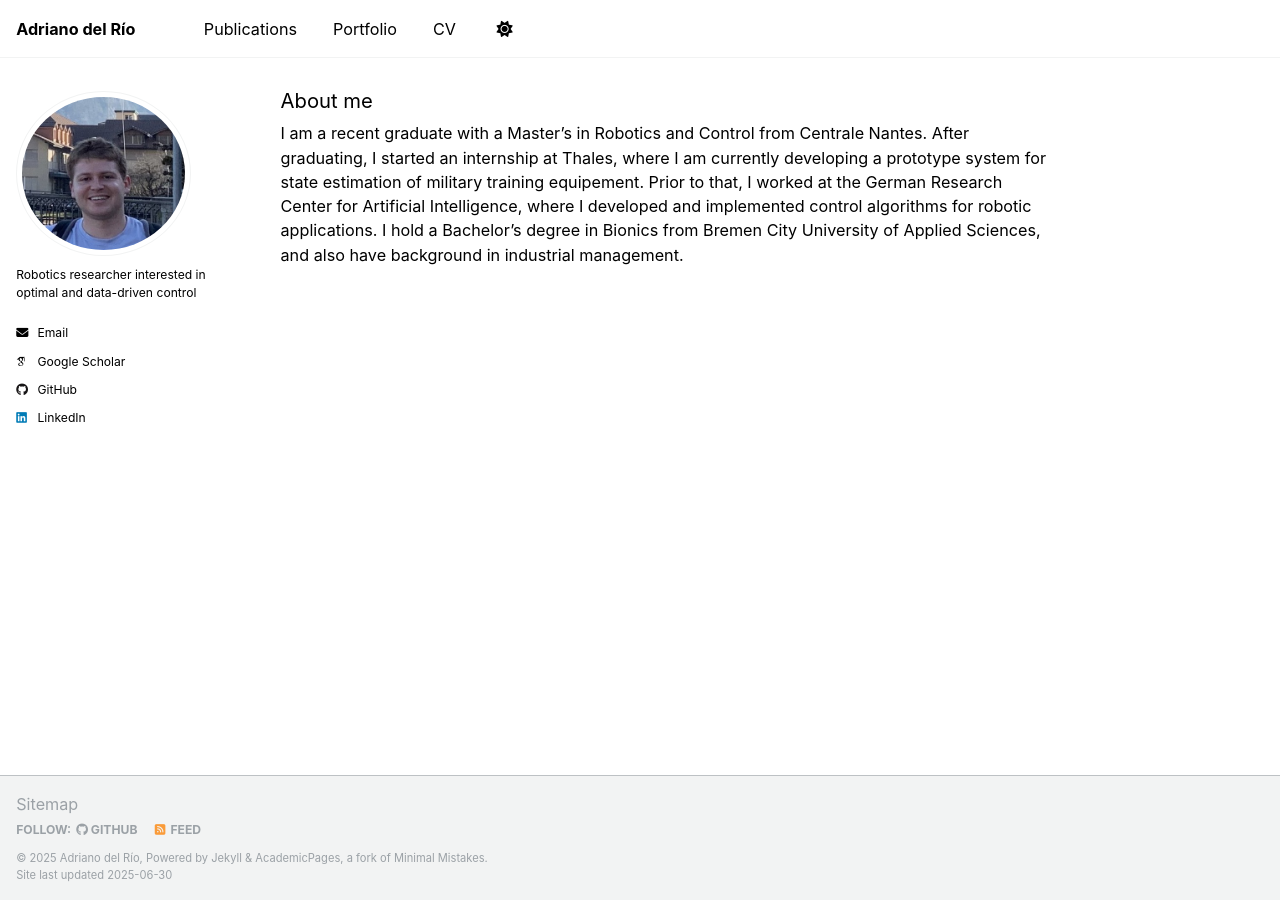
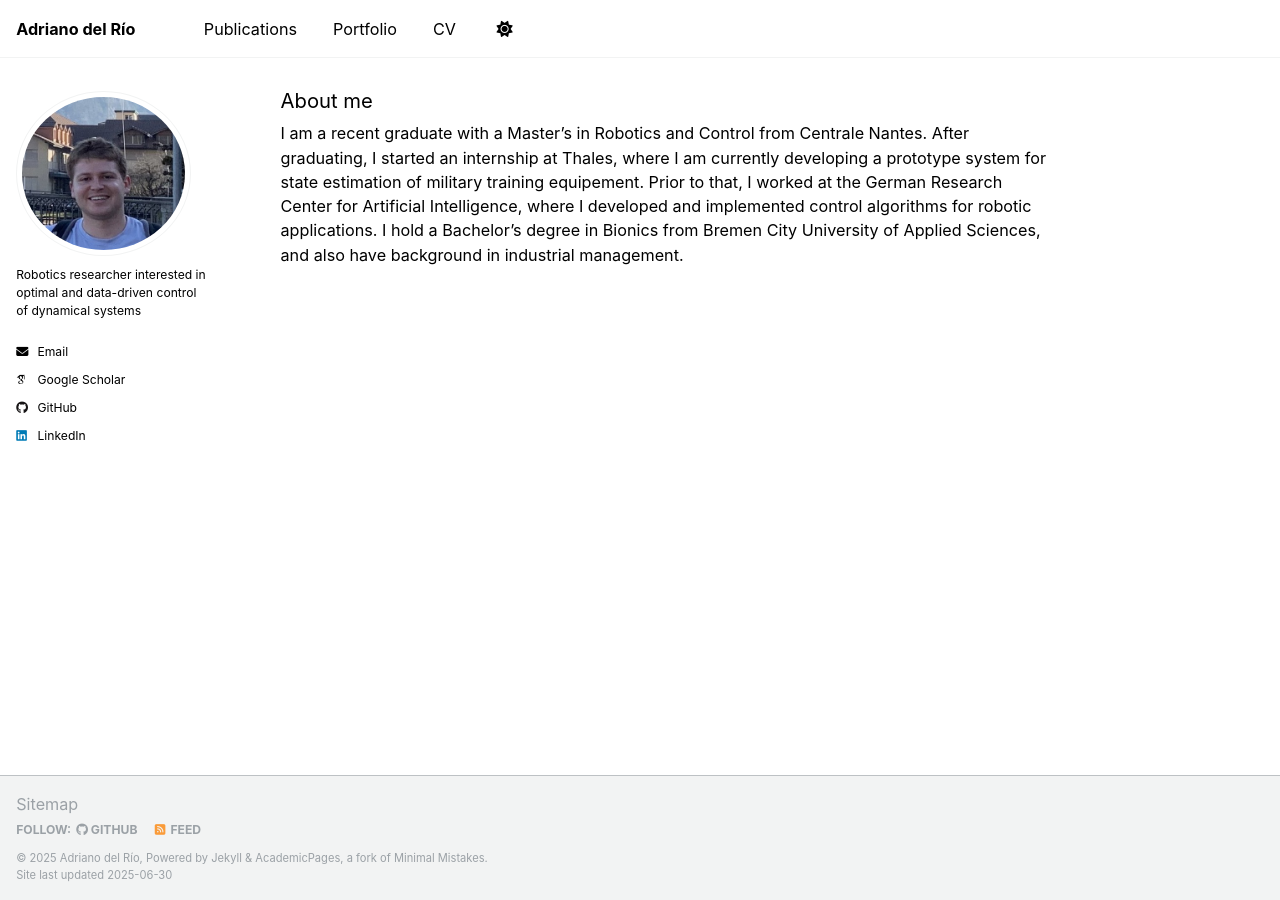
Before and after one commit to adrianodelr/adrianodelr.github.io, a Jekyll site: the page built from _pages/about.md, in a window 1280 px wide. Built offline with Jekyll 4.4.1, drawn with Linux system fonts in a browser that asks for light colours; some web fonts are replaced.

Commit message:
small detail

```diff
--- a/_config.yml
+++ b/_config.yml
@@ -25,7 +25,7 @@ author:
   avatar           : "Me.jpg"
   name             : # "Adriano del Río" # Your name, e.g. "John Smith"
   pronouns         : # example: "she/her"
-  bio              : "Robotics researcher interested in optimal and data-driven control"
+  bio              : "Robotics researcher interested in optimal and data-driven control of dynamical systems"
   location         : # "Bern"
   employer         : # "Thales"
   uri              : # URL
```
